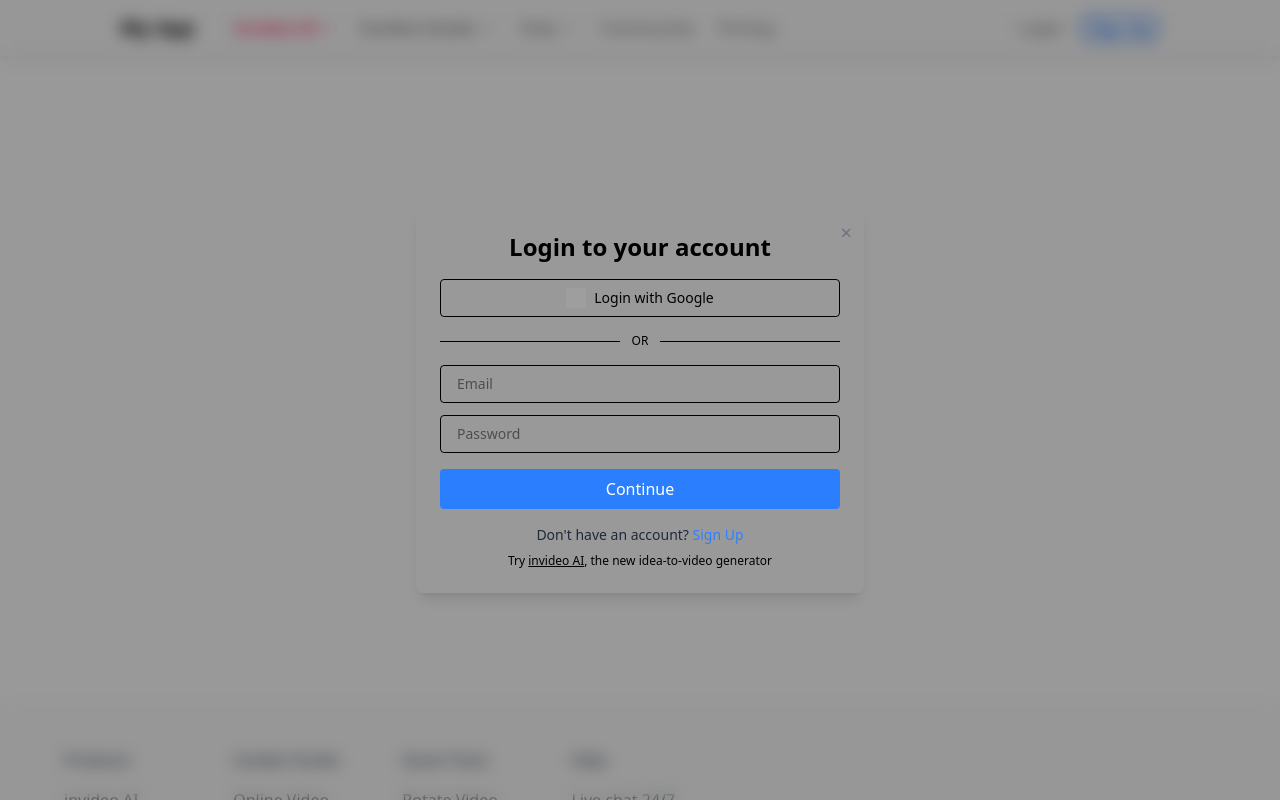
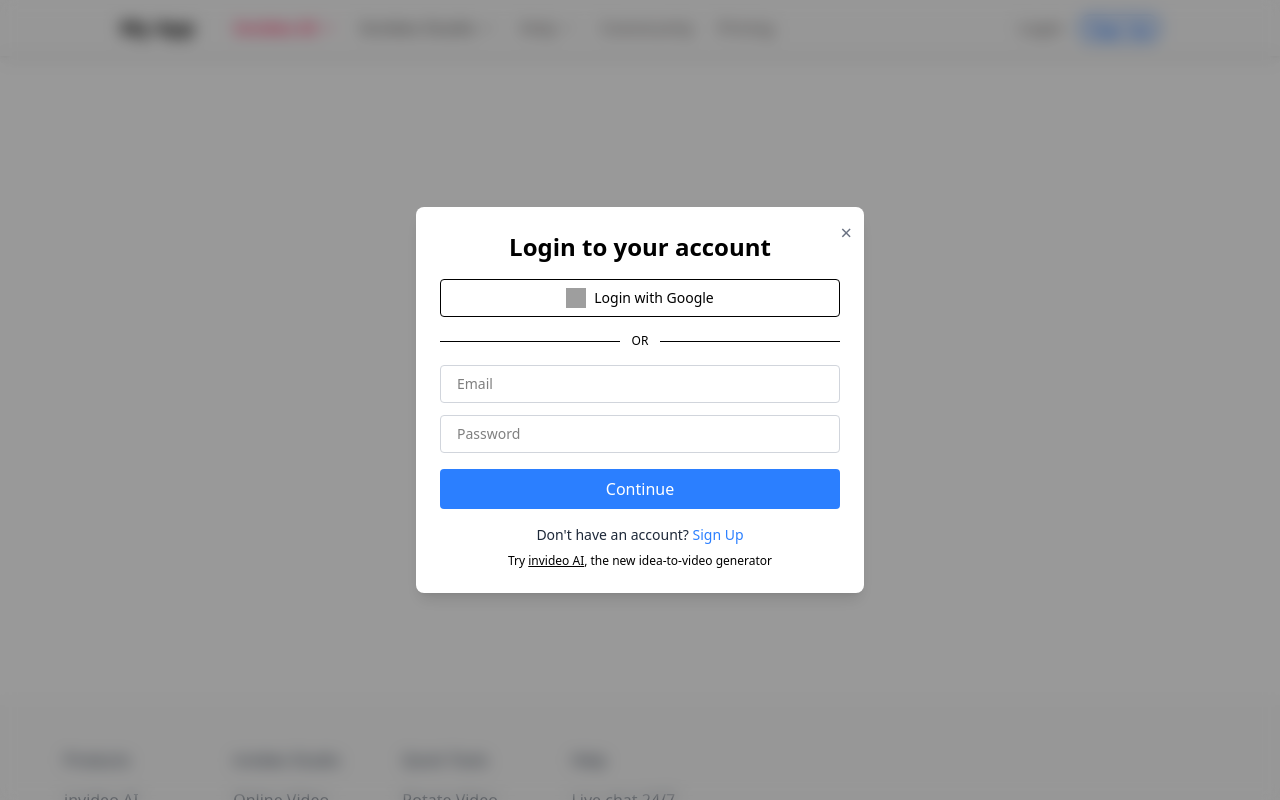
Before and after one commit to aryanjadav037/invideo, a React (Vite) app in the folder frontend/: page /login in a window 1280 px wide. Shown: the top 800 px of the page. Built offline with nearby package versions, Linux system fonts and the light colour scheme; grey boxes are pictures that could not be loaded.

Commit message:
Refactor authentication flow: update login and signup modals to handle token and user data, enhance ProtectedRoute for loading state, and improve AuthContext for better state management.

```diff
--- a/frontend/src/Pages/LoginModal.jsx
+++ b/frontend/src/Pages/LoginModal.jsx
@@ -1,40 +1,45 @@
-import React, { useState } from "react";
-import { Link, useLocation, useNavigate } from "react-router-dom";
+import axios from 'axios';
+import React, { useState, useContext } from 'react';
+import { Link, useNavigate, useLocation } from 'react-router-dom';
+import { AuthContext } from '../context/AuthContext';
 
 const LoginModal = () => {
     const navigate = useNavigate();
-  const [formData, setFormData] = useState({
-    email: "",
-    password: "",
-  });
+    const location = useLocation();
+    const { login } = useContext(AuthContext);
+    const [formData, setFormData] = useState({ email: '', password: '' });
     const [errors, setErrors] = useState({});
     const [isLoading, setIsLoading] = useState(false);
 
     const handleChange = (e) => {
         const { name, value } = e.target;
-    setFormData((prev) => ({
-      ...prev,
-      [name]: value,
-    }));
-    // Clear error when user types
-    if (errors[name]) {
-      setErrors((prev) => ({ ...prev, [name]: "" }));
-    }
+        setFormData(prev => ({ ...prev, [name]: value }));
+        if (errors[name]) setErrors(prev => ({ ...prev, [name]: '' }));
     };
 
     const validateForm = () => {
         const newErrors = {};
-    if (!formData.email) {
-      newErrors.email = "Email is required";
-    } else if (!/^\S+@\S+\.\S+$/.test(formData.email)) {
-      newErrors.email = "Email is invalid";
-    }
-    if (!formData.password) {
-      newErrors.password = "Password is required";
-    }
+        if (!formData.email) newErrors.email = 'Email is required';
+        else if (!/^\S+@\S+\.\S+$/.test(formData.email)) newErrors.email = 'Invalid email format';
+        if (!formData.password) newErrors.password = 'Password is required';
 
         setErrors(newErrors);
         return Object.keys(newErrors).length === 0;
+    };
+
+    // Function to fetch user data with the token
+    const fetchUserData = async (token) => {
+        try {
+            const response = await axios.get('http://localhost:5005/api/auth/me', {
+                headers: {
+                    'Authorization': `Bearer ${token}`
+                }
+            });
+            return response.data;
+        } catch (error) {
+            console.error('Error fetching user data:', error);
+            throw error;
+        }
     };
 
     const handleSubmit = async (e) => {
@@ -43,22 +48,33 @@ const LoginModal = () => {
 
         setIsLoading(true);
         try {
-      // Replace with your actual login API call
-      // const response = await loginUser(formData);
-      // console.log('Login successful:', response);
-      // navigate('/dashboard'); // Redirect after successful login
+            // 1. Login to get token
+            const loginResponse = await axios.post(
+                'http://localhost:5005/api/auth/login',
+                formData,
+                { headers: { 'Content-Type': 'application/json' } }
+            );
 
-      // Simulate API call
-      await new Promise((resolve) => setTimeout(resolve, 1000));
-      console.log("Login form data:", formData);
-      // navigate('/'); // Redirect to home after login
-      // eslint-disable-next-line react-hooks/rules-of-hooks
-      const location = useLocation();
-      navigate(location.state?.from || "/workspace", { replace: true });
+            const token = loginResponse.data.token;
 
+            if (!token) {
+                throw new Error('No token received from server');
+            }
+
+            // 2. Fetch user data with token
+            const userData = await fetchUserData(token);
+
+            // 3. Save both token and user data
+            login(token, userData);
+
+            // 4. Redirect to intended location or default to /workspace
+            const from = location.state?.from?.pathname || '/workspace';
+            navigate(from, { replace: true });
         } catch (error) {
-      console.error("Login failed:", error);
-      setErrors({ server: "Invalid email or password" });
+            console.error('Login error:', error);
+            setErrors({
+                server: error.response?.data?.message || 'Login failed. Please try again.'
+            });
         } finally {
             setIsLoading(false);
         }
@@ -66,7 +82,7 @@ const LoginModal = () => {
 
     return (
         <div className="fixed inset-0 z-50 flex items-center justify-center bg-black/40 backdrop-blur-sm">
-      <div className="w-full max-w-md mx-auto rounded-lg shadow-lg p-6 relative">
+            <div className="w-full max-w-md mx-auto rounded-lg shadow-lg p-6 relative bg-white">
                 {/* Close Button */}
                 <button
                     className="absolute top-3 right-3 text-gray-500 hover:text-gray-700 text-xl"
@@ -98,46 +114,8 @@ const LoginModal = () => {
                 {/* Divider */}
                 <div className="flex items-center my-4">
                     <div className="flex-grow border-t"></div>
-          <span className="mx-3 text-xs ">OR</span>
+                    <span className="mx-3 text-xs">OR</span>
                     <div className="flex-grow border-t"></div>
-        </div>
-
-        {/* Login Form */}
-        <form onSubmit={handleSubmit}>
-          {/* Email Input */}
-          <div className="mb-3">
-            <input
-              type="email"
-              name="email"
-              placeholder="Email"
-              value={formData.email}
-              onChange={handleChange}
-              className={`w-full px-4 py-2 border rounded text-sm focus:outline-none focus:ring ${
-                errors.email ? "border-red-500" : ""
-              }`}
-              disabled={isLoading}
-            />
-            {errors.email && (
-              <p className="text-red-500 text-xs mt-1">{errors.email}</p>
-            )}
-          </div>
-
-          {/* Password Input */}
-          <div className="mb-4">
-            <input
-              type="password"
-              name="password"
-              placeholder="Password"
-              value={formData.password}
-              onChange={handleChange}
-              className={`w-full px-4 py-2 border rounded text-sm focus:outline-none focus:ring ${
-                errors.password ? "border-red-500" : ""
-              }`}
-              disabled={isLoading}
-            />
-            {errors.password && (
-              <p className="text-red-500 text-xs mt-1">{errors.password}</p>
-            )}
                 </div>
 
                 {/* Server Error */}
@@ -147,21 +125,55 @@ const LoginModal = () => {
                     </div>
                 )}
 
-          {/* Continue Button */}
+                <form onSubmit={handleSubmit}>
+                    <div className="mb-3">
+                        <input
+                            type="email"
+                            name="email"
+                            placeholder="Email"
+                            value={formData.email}
+                            onChange={handleChange}
+                            className={`w-full px-4 py-2 border rounded text-sm focus:outline-none focus:ring ${
+                                errors.email ? 'border-red-500' : 'border-gray-300'
+                            }`}
+                            disabled={isLoading}
+                        />
+                        {errors.email && (
+                            <p className="text-red-500 text-xs mt-1">{errors.email}</p>
+                        )}
+                    </div>
+
+                    <div className="mb-4">
+                        <input
+                            type="password"
+                            name="password"
+                            placeholder="Password"
+                            value={formData.password}
+                            onChange={handleChange}
+                            className={`w-full px-4 py-2 border rounded text-sm focus:outline-none focus:ring ${
+                                errors.password ? 'border-red-500' : 'border-gray-300'
+                            }`}
+                            disabled={isLoading}
+                        />
+                        {errors.password && (
+                            <p className="text-red-500 text-xs mt-1">{errors.password}</p>
+                        )}
+                    </div>
+
                     <button
                         type="submit"
                         className={`w-full bg-blue-500 text-white font-medium py-2 rounded hover:bg-blue-600 transition ${
-              isLoading ? "opacity-70 cursor-not-allowed" : ""
+                            isLoading ? 'opacity-70 cursor-not-allowed' : ''
                         }`}
                         disabled={isLoading}
                     >
-            {isLoading ? "Logging in..." : "Continue"}
+                        {isLoading ? 'Logging in...' : 'Continue'}
                     </button>
                 </form>
 
                 {/* Footer Links */}
                 <div className="text-center mt-4 text-sm text-gray-800">
-          Don't have an account?{" "}
+                    Don't have an account?{' '}
                     <Link
                         to="/signup"
                         className="text-blue-500 hover:underline"
--- a/frontend/src/Pages/SignUpModal .jsx
+++ b/frontend/src/Pages/SignUpModal .jsx
@@ -1,10 +1,12 @@
-import React, { useState } from "react";
-import { Link, useLocation, useNavigate } from "react-router-dom";
-import axios from "axios"; // Make sure to install axios: npm install axios
+import React, { useState, useContext } from 'react';
+import { Link, useLocation, useNavigate } from 'react-router-dom';
+import axios from 'axios';
+import { AuthContext } from '../context/AuthContext';
 
 const SignUpModal = () => {
   const navigate = useNavigate();
   const location = useLocation();
+  const { login } = useContext(AuthContext);
   const [formData, setFormData] = useState({
     Username: "",
     Full_Name: "",
@@ -17,13 +19,13 @@ const SignUpModal = () => {
 
   const handleChange = (e) => {
     const { name, value } = e.target;
-    setFormData((prev) => ({
+    setFormData(prev => ({
       ...prev,
       [name]: value,
     }));
     // Clear error when user starts typing
     if (errors[name]) {
-      setErrors((prev) => ({ ...prev, [name]: "" }));
+      setErrors(prev => ({ ...prev, [name]: "" }));
     }
   };
 
@@ -55,9 +57,9 @@ const SignUpModal = () => {
     setIsSubmitting(true);
 
     try {
-      // Replace this URL with your actual API endpoint
+      // Register the user
       const response = await axios.post(
-        "https://b9f9-49-36-83-170.ngrok-free.app/api/auth/signup",
+        "http://localhost:5005/api/auth/signup",
         formData,
         {
           headers: {
@@ -66,29 +68,21 @@ const SignUpModal = () => {
         }
       );
 
-      // Handle successful registration
-      console.log("Registration successful:", response.data);
+      // Auto-login after successful registration
+      const loginResponse = await axios.post(
+        "http://localhost:5005/api/auth/login",
+        { email: formData.email, password: formData.password },
+        { headers: { "Content-Type": "application/json" } }
+      );
 
-      // Option 1: Redirect to login with success message
-      navigate("/login", {
-        state: {
-          from: location.state?.from || "/",
-          registered: true, // To show success message on login page
-        },
-        replace: true,
-      });
-
-      // Option 2: If your API returns a token and you want to login immediately
-      // localStorage.setItem("authToken", response.data.token);
-      // navigate(location.state?.from || "/dashboard", { replace: true });
+      login(loginResponse.data.token, loginResponse.data.user);
+      navigate('/workspace', { replace: true });
 
     } catch (error) {
       console.error("Registration error:", error);
 
       // Handle different types of errors
       if (error.response) {
-        // The request was made and the server responded with a status code
-        // that falls out of the range of 2xx
         if (error.response.data.errors) {
           // Handle validation errors from server
           setErrors(error.response.data.errors);
@@ -99,10 +93,8 @@ const SignUpModal = () => {
           );
         }
       } else if (error.request) {
-        // The request was made but no response was received
         setApiError("Network error. Please check your connection.");
       } else {
-        // Something happened in setting up the request that triggered an Error
         setApiError("An unexpected error occurred. Please try again.");
       }
     } finally {
@@ -112,7 +104,7 @@ const SignUpModal = () => {
 
   return (
     <div className="fixed inset-0 z-50 flex items-center justify-center bg-black/40 backdrop-blur-sm">
-      <div className="w-full max-w-md mx-auto rounded-lg shadow-lg p-6 relative ">
+      <div className="w-full max-w-md mx-auto rounded-lg shadow-lg p-6 relative bg-white">
         {/* Close Button */}
         <button
           className="absolute top-3 right-3 text-gray-500 hover:text-gray-700 text-xl"
@@ -123,14 +115,14 @@ const SignUpModal = () => {
         </button>
 
         {/* Title */}
-        <h2 className="text-2xl font-bold text-center">
+        <h2 className="text-2xl font-bold text-center mb-4">
           Create your <span className="text-blue-500">Free</span> Account
         </h2>
 
         {/* Google Signup */}
         <button
           type="button"
-          className="flex items-center justify-center w-full mt-6 py-2 border rounded text-sm font-medium hover:bg-black hover:bg-opacity-10"
+          className="flex items-center justify-center w-full py-2 border rounded text-sm font-medium hover:bg-gray-100 mb-3"
           disabled={isSubmitting}
         >
           <img
@@ -238,10 +230,10 @@ const SignUpModal = () => {
             }`}
           >
             {isSubmitting ? (
-              <>
+              <div className="flex items-center justify-center">
                 <span className="inline-block animate-spin rounded-full h-4 w-4 border-b-2 border-white mr-2"></span>
                 Processing...
-              </>
+              </div>
             ) : (
               "Continue"
             )}
@@ -259,9 +251,9 @@ const SignUpModal = () => {
             Login
           </Link>
         </div>
-        <div className="text-center mt-2 text-xs ">
+        <div className="text-center mt-2 text-xs">
           Try{" "}
-          <a href="/ai" className="text-gray-600 underline hover:text-black">
+          <a href="/ai" className="underline hover:text-black">
             invideo AI
           </a>
           , the new idea-to-video generator
--- a/frontend/src/components/ProtectedRoute.jsx
+++ b/frontend/src/components/ProtectedRoute.jsx
@@ -1,27 +1,20 @@
-// src/components/ProtectedRoute.jsx
-import { useContext } from 'react'
-import { Navigate, useLocation } from 'react-router-dom'
-import { AuthContext } from '../context/AuthContext'
-
-// const ProtectedRoute = ({ children }) => {
-//   const { isAuthenticated } = useContext(AuthContext)
-
-//   if (!isAuthenticated) {
-//     // Redirect to login page if not authenticated
-//     return <Navigate to="/login" replace />
-//   }
-
-//   return children
-// }
+import { useContext } from 'react';
+import { Navigate, useLocation } from 'react-router-dom';
+import { AuthContext } from '../context/AuthContext';
 
 const ProtectedRoute = ({ children }) => {
-    const { isAuthenticated } = useContext(AuthContext);
+    const { isAuthenticated, isLoading } = useContext(AuthContext);
     const location = useLocation();
 
-    if (isAuthenticated) {
+    if (isLoading) {
+        return <div className="flex justify-center items-center h-screen">Loading...</div>;
+    }
+
+    if (!isAuthenticated) {
         return <Navigate to="/login" state={{ from: location }} replace />;
     }
 
     return children;
 };
-export default ProtectedRoute
+
+export default ProtectedRoute;
```
Also changed, not shown: frontend/src/context/AuthContext.jsx (+34 -26 lines), frontend/src/main.jsx (+20 -10 lines), 2 other files (tests, documents, lock files or other folders). Lines whose indentation alone changed are shown as unchanged.
